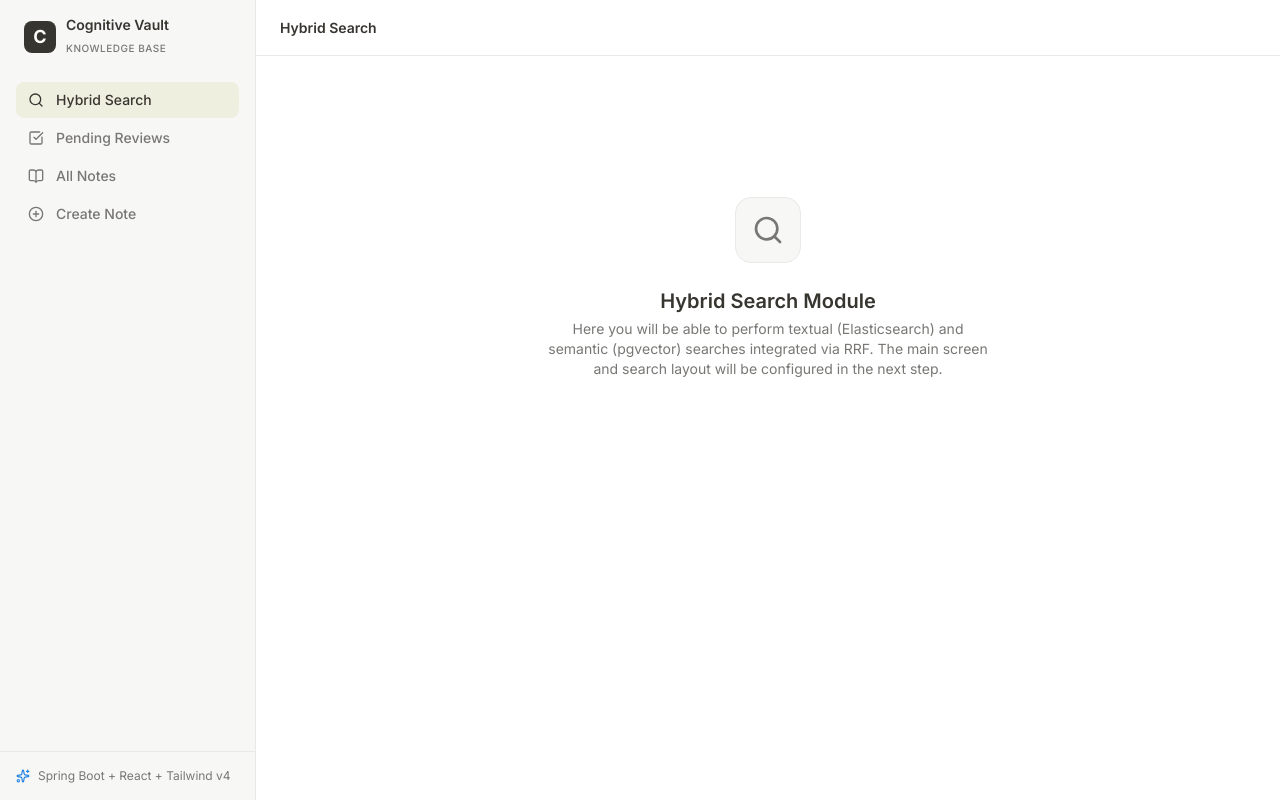
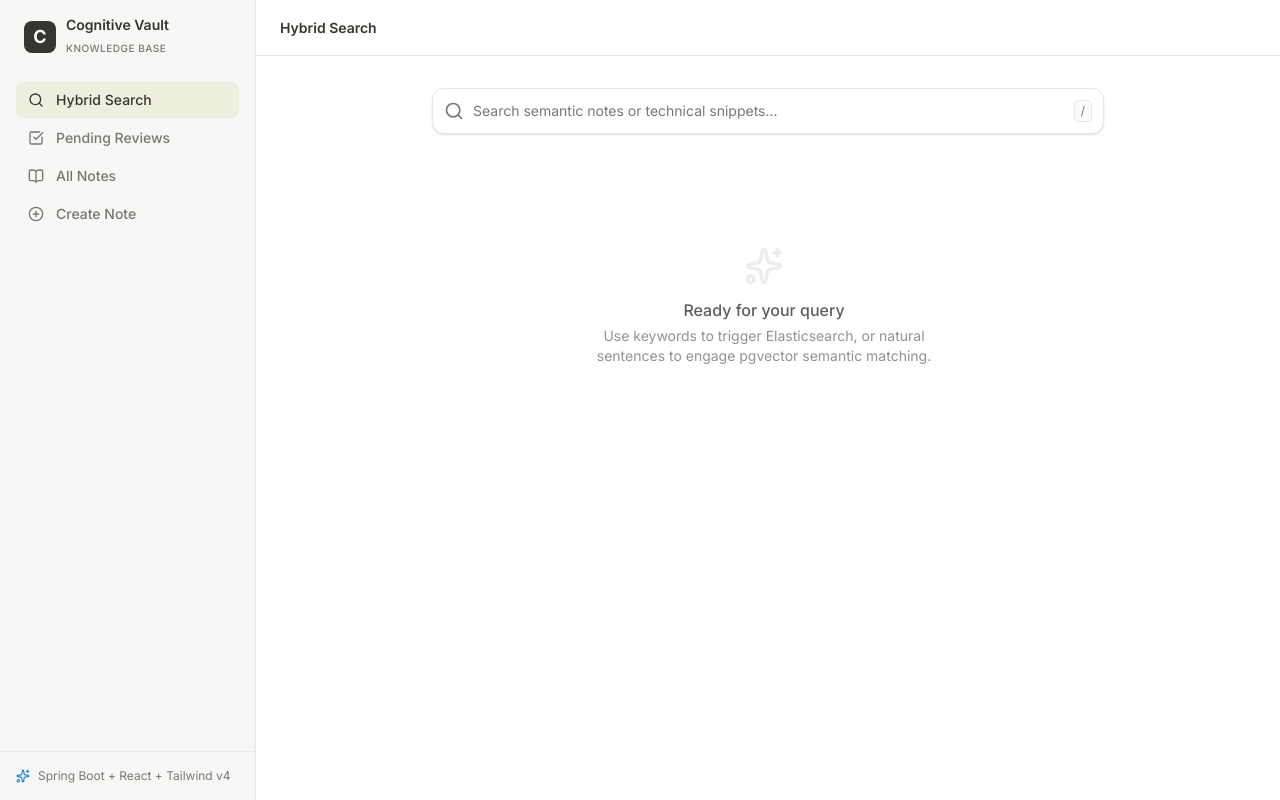
Before and after one commit to pmfml/cognitive-vault, a React (Vite) app in the folder frontend/: page / in a window 1280 px wide. Built offline with nearby package versions, Linux system fonts and the light colour scheme.

Commit message:
feat(frontend): integrate hybrid search state and api connection

```diff
--- a/frontend/src/App.tsx
+++ b/frontend/src/App.tsx
@@ -1,5 +1,6 @@
 import { useState } from 'react';
 import { Search, BookOpen, PlusCircle, CheckSquare, Sparkles } from 'lucide-react';
+import { HybridSearch } from './components/HybridSearch';
 
 function App() {
   const [activeTab, setActiveTab] = useState<'search' | 'review' | 'all' | 'create'>('search');
@@ -91,17 +92,7 @@ function App() {
         <div className="flex-1 overflow-y-auto p-8">
           <div className="max-w-4xl mx-auto w-full">
             {activeTab === 'search' && (
-              <div className="flex flex-col gap-6 justify-center items-center h-[50vh] text-center">
-                <div className="p-4 bg-bg-sidebar rounded-2xl border border-border-notion">
-                  <Search className="w-8 h-8 text-text-notion-muted mx-auto" />
-                </div>
-                <div>
-                  <h2 className="text-xl font-semibold text-text-notion mb-1">Hybrid Search Module</h2>
-                  <p className="text-sm text-text-notion-muted max-w-md mx-auto">
-                    Here you will be able to perform textual (Elasticsearch) and semantic (pgvector) searches integrated via RRF. The main screen and search layout will be configured in the next step.
-                  </p>
-                </div>
-              </div>
+              <HybridSearch />
             )}
 
             {activeTab === 'review' && (
--- /dev/null
+++ b/frontend/src/components/HybridSearch.tsx
@@ -0,0 +1,97 @@
+import { useState, useEffect } from 'react';
+import { api } from '../services/api';
+import type { NoteResponse } from '../types';
+import { SearchBar } from './SearchBar';
+import { NoteCard } from './NoteCard';
+import { AlertCircle, Sparkles } from 'lucide-react';
+
+export function HybridSearch() {
+  const [query, setQuery] = useState('');
+  const [debouncedQuery, setDebouncedQuery] = useState('');
+  const [results, setResults] = useState<NoteResponse[]>([]);
+  const [isLoading, setIsLoading] = useState(false);
+  const [error, setError] = useState<string | null>(null);
+
+  // Debounce the query input
+  useEffect(() => {
+    const handler = setTimeout(() => {
+      setDebouncedQuery(query);
+    }, 400);
+
+    return () => {
+      clearTimeout(handler);
+    };
+  }, [query]);
+
+  // Execute the search whenever the debounced query changes
+  useEffect(() => {
+    if (!debouncedQuery.trim()) {
+      setResults([]);
+      return;
+    }
+
+    async function executeSearch() {
+      setIsLoading(true);
+      setError(null);
+      try {
+        const data = await api.searchNotes(debouncedQuery, 20); // limit 20 for full screen layout
+        setResults(data);
+      } catch (err: any) {
+        setError(err.message || 'Failed to perform search.');
+        setResults([]);
+      } finally {
+        setIsLoading(false);
+      }
+    }
+
+    executeSearch();
+  }, [debouncedQuery]);
+
+  return (
+    <div className="flex flex-col h-full gap-8 max-w-3xl mx-auto w-full pb-8">
+      {/* Header and Search Input */}
+      <div className="flex flex-col gap-3">
+        <SearchBar
+          value={query}
+          onChange={setQuery}
+          isLoading={isLoading}
+          placeholder="Search semantic notes or technical snippets..."
+        />
+        {error && (
+          <div className="flex items-center gap-2 text-sm text-red-600 bg-red-50 border border-red-200 rounded-lg p-3">
+            <AlertCircle className="w-4 h-4 shrink-0" />
+            <p>{error}</p>
+          </div>
+        )}
+      </div>
+
+      {/* Results or Empty State */}
+      <div className="flex-1 overflow-y-auto pr-2 flex flex-col gap-4 min-h-[50vh]">
+        {!debouncedQuery.trim() && !isLoading && (
+          <div className="flex flex-col items-center justify-center h-full text-center text-text-notion-muted py-20 opacity-80">
+            <Sparkles className="w-10 h-10 mb-3 text-border-notion" />
+            <p className="font-medium text-text-notion">Ready for your query</p>
+            <p className="text-sm mt-1 max-w-sm">
+              Use keywords to trigger Elasticsearch, or natural sentences to engage pgvector semantic matching.
+            </p>
+          </div>
+        )}
+
+        {debouncedQuery.trim() && !isLoading && results.length === 0 && !error && (
+          <div className="text-center py-20 text-text-notion-muted">
+            <p className="font-medium text-text-notion">No results found</p>
+            <p className="text-sm mt-1">Try adjusting your search terms.</p>
+          </div>
+        )}
+
+        {results.map((note, index) => (
+          <NoteCard
+            key={note.id}
+            note={note}
+            rrfRank={index + 1} // The array order maps exactly to the RRF rank calculated in the backend!
+          />
+        ))}
+      </div>
+    </div>
+  );
+}
```
